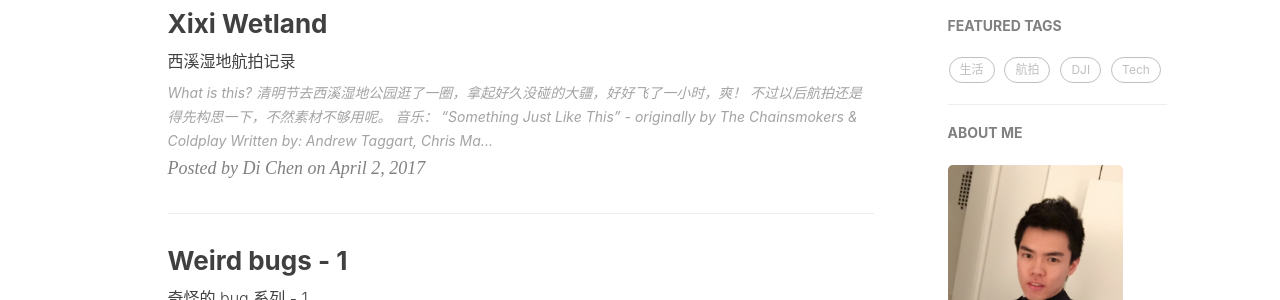
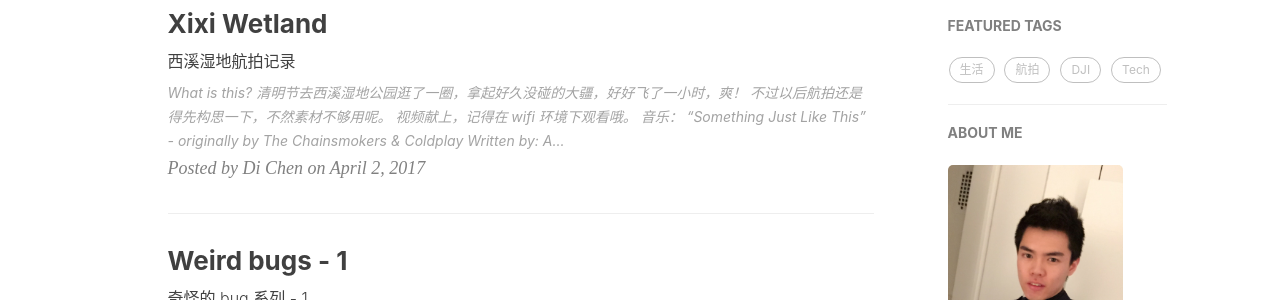
Before and after one commit to chenditc/chendi.me, a Jekyll site: the page built from index.html, in a window 1280 px wide and 900 px high. Shown: the part 461-761 px from the top of the window. Built offline with Jekyll 4.4.1, drawn with Linux system fonts in a browser that asks for light colours; nearby versions of some CDN libraries; the list of posts is cut into pages by our own code; comment, search, counter and statistics services are not loaded.

Commit message:
添加 wifi 警示

```diff
--- a/_posts/2017-04-02-Xixi-park.markdown
+++ b/_posts/2017-04-02-Xixi-park.markdown
@@ -17,6 +17,7 @@ tags:
 
 不过以后航拍还是得先构思一下，不然素材不够用呢。
 
+视频献上，记得在 wifi 环境下观看哦。
 
 <iframe height="498" width="100%" src="http://chendi.oss-cn-shanghai.aliyuncs.com/videos/xixi_small.mp4" frameborder="0" allowfullscreen></iframe>
 
```
